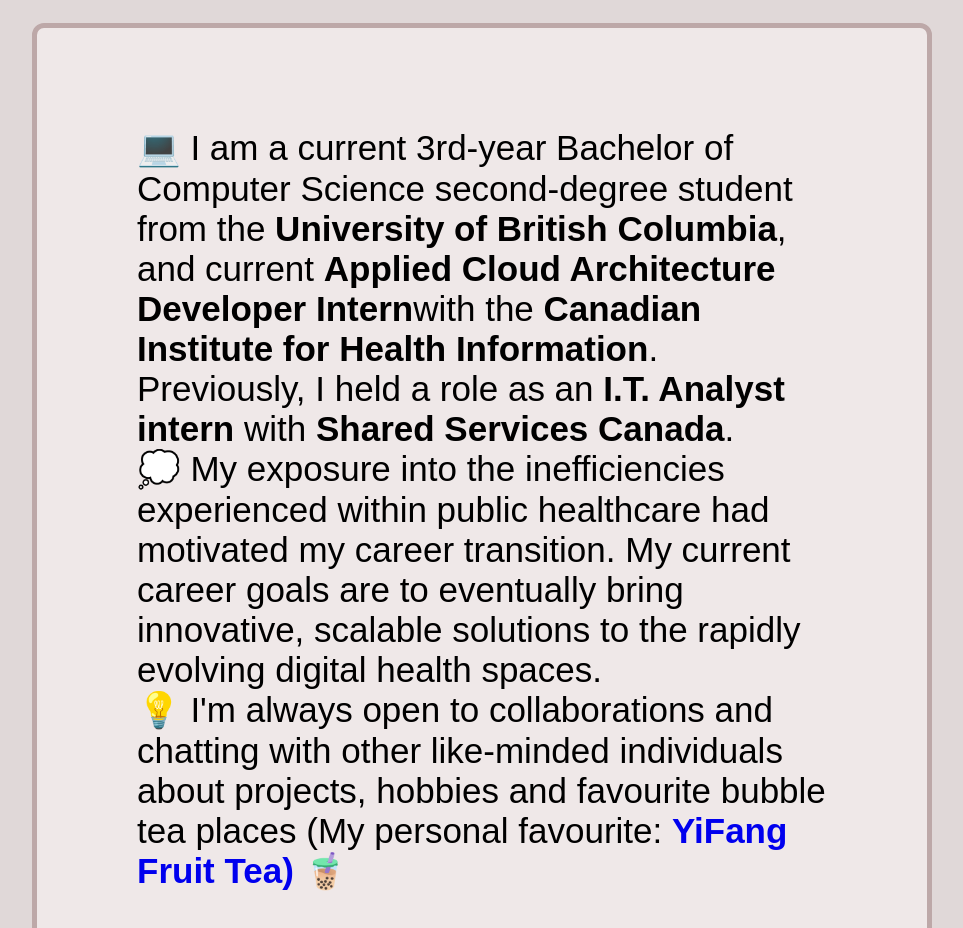
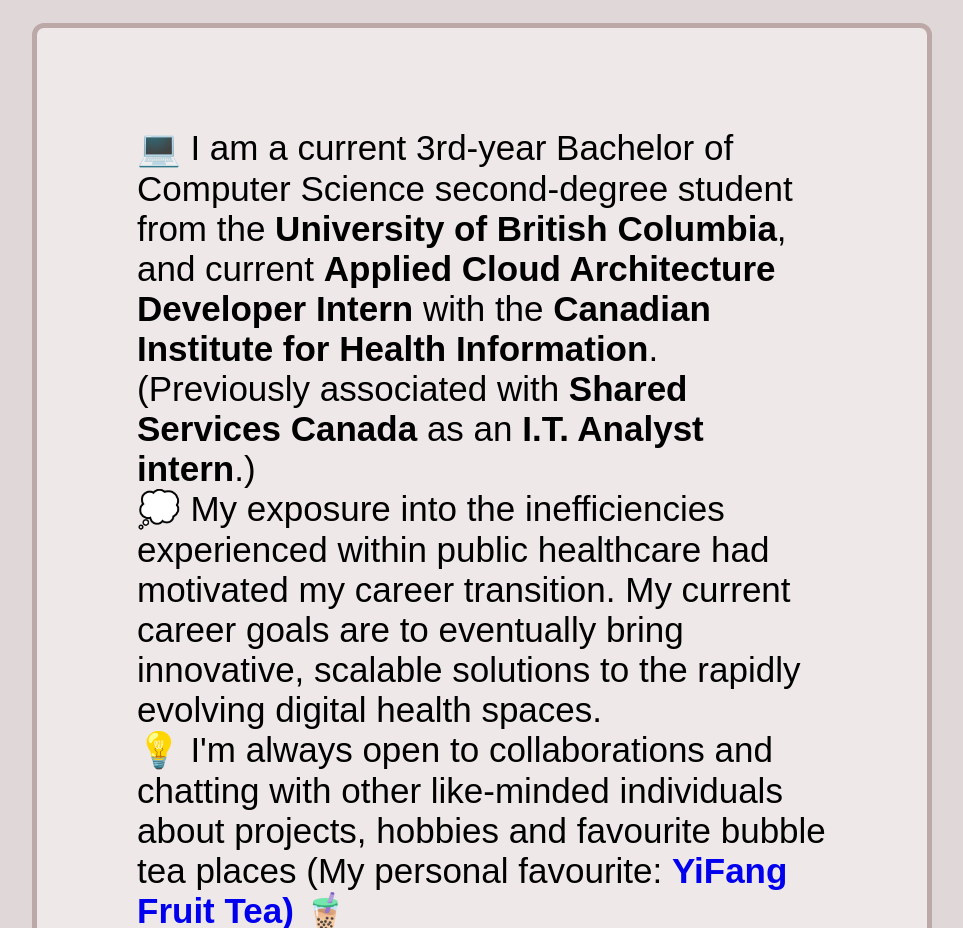
Before and after one commit to samlui1009/portfolio-page, a React (Vite) app: page /#/ in a window 1280 px wide. Shown: the part 920-1848 px from the top of the page, without its empty margins (158-1121 px from the left). Built offline with nearby package versions, Linux system fonts and the light colour scheme; a web font is replaced by a local one.

Commit message:
Fixed some styling errors made from prev. commit, uploaded new version of resume

```diff
--- a/src/components/Card.jsx
+++ b/src/components/Card.jsx
@@ -13,9 +13,8 @@
         <div className="card">
             <div className="intro-text">
                 <div className="txt-ctn">
-                    <p>💻 I am a current 3rd-year Bachelor of Computer Science second-degree student from the <b>University of British Columbia</b>, and current <b>Applied Cloud Architecture Developer Intern</b>
-                    with the <b>Canadian Institute for Health Information</b>.</p>
-                    <p>Previously, I held a role as an <b>I.T. Analyst intern</b> with <b>Shared Services Canada</b>.</p>
+                    <p>💻 I am a current 3rd-year Bachelor of Computer Science second-degree student from the <b>University of British Columbia</b>, and current <b>Applied Cloud Architecture Developer Intern</b> with the <b>Canadian Institute for Health Information</b>.
+                    (Previously associated with <b>Shared Services Canada</b> as an <b>I.T. Analyst intern</b>.)</p>
                     <p>💭 My exposure into the inefficiencies experienced within public healthcare had motivated
                         my career transition. My current career goals are to eventually bring innovative, scalable solutions to the rapidly evolving
                         digital health spaces.</p>
--- a/src/pages/AboutMe.jsx
+++ b/src/pages/AboutMe.jsx
@@ -126,7 +126,7 @@
                         <p><IoCalendarNumber className="logo"></IoCalendarNumber>January 2026 - Present</p>
                     </div>
                     <ul className="tasks">
-=                        <li>I'm excited to share that I'm currently embarking on a 4-month internship in North York, ON, as an applied cloud architecture developer intern with
+                        <li>I'm excited to share that I'm currently embarking on a 4-month internship in North York, ON, as an applied cloud architecture developer intern with
                             the Canadian Institute for Health Information (CIHI)! This opportunity will help me develop the skills needed to succeed in cloud computing. As I assist with CIHI's Cloud Migration Project,
                             I will gain exposure into DevOps-related technologies, including Java, Spring Boot, Python, Docker, Kubernetes and GitLab in CI/CD pipeline development.
                         </li>
```
Also changed, not shown: 1 other file (tests, documents, lock files or other folders).
